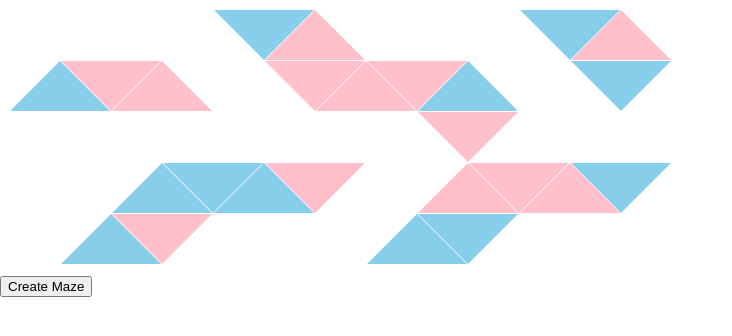
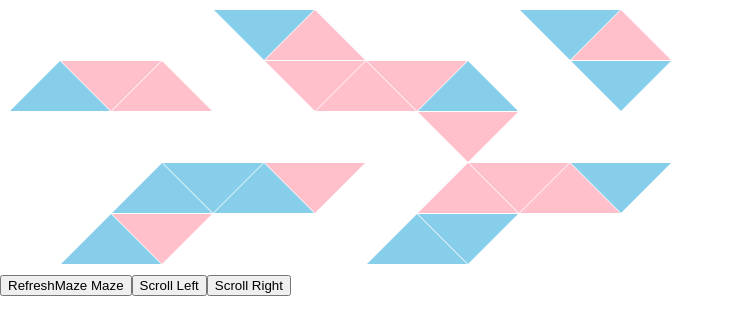
Before and after one commit to lix42/prisma-maze, a React (Create React App) app: page / in a window 1280 px wide. Shown: the top 336 px of the page, without its empty margins (0-732 px from the left). Built offline with nearby package versions, Linux system fonts and the light colour scheme.

Commit message:
scroll left and right

```diff
--- a/src/components/Container/component.tsx
+++ b/src/components/Container/component.tsx
@@ -1,7 +1,7 @@
-import React, { Dispatch } from "react";
+import React, { Dispatch, useState, useCallback } from "react";
 import { cx } from "emotion";
 import { Cell } from "../Cell/component";
-import { canvas } from "./style";
+import { canvas, controlBar } from "./style";
 import { UiCell } from "../../logic/mapDataToUi";
 import {
   DataGridHandledActions,
@@ -13,28 +13,60 @@ interface ContainerProps {
   readonly dispatch: Dispatch<DataGridHandledActions>;
 }
 export const Container: React.FC<ContainerProps> = ({ grid, dispatch }) => {
+  const [offsite, setOffsite] = useState(0);
+  const dataGridHeight = Math.ceil(grid.length / 2);
+  const uiGridWidth = grid[0].length;
   const height = grid.length * 51;
   const width = grid[0].length * 51 + 50;
+
+  const refreshMaze = useCallback(
+    () =>
+      dispatch(createDataGridConstructMazeAction(0, 0, dataGridHeight - 1, 0)),
+    [dispatch, dataGridHeight]
+  );
+
+  const scrollLeft = useCallback(() => {
+    let newOffsite = offsite + 2;
+    if (newOffsite >= uiGridWidth) {
+      newOffsite = 0;
+    }
+    setOffsite(newOffsite);
+  }, [offsite, uiGridWidth]);
+
+  const scrollRight = useCallback(() => {
+    let newOffsite = offsite - 2;
+    if (newOffsite < 0) {
+      newOffsite = uiGridWidth + newOffsite;
+    }
+    setOffsite(newOffsite);
+  }, [offsite, uiGridWidth]);
 
   return (
     <>
       <div className={cx(canvas)} style={{ width, height }}>
         {grid.flatMap((columns, rowIndex) =>
-          columns.map(({ color }, columnIndex) => (
-            <Cell
-              key={`${rowIndex}-${columnIndex}`}
-              rowIndex={rowIndex}
-              columnIndex={columnIndex}
-              color={color}
-            />
-          ))
+          columns.map((_, columnIndex) => {
+            let cellIndex = columnIndex + offsite;
+            if (cellIndex >= uiGridWidth) {
+              cellIndex -= uiGridWidth;
+            }
+            const cell = columns[cellIndex];
+            return (
+              <Cell
+                key={`${rowIndex}-${cellIndex}`}
+                rowIndex={rowIndex}
+                columnIndex={columnIndex}
+                color={cell.color}
+              />
+            );
+          })
         )}
       </div>
-      <button
-        onClick={() => dispatch(createDataGridConstructMazeAction(0, 0, 2, 0))}
-      >
-        Create Maze
-      </button>
+      <div className={cx(controlBar)}>
+        <button onClick={refreshMaze}>RefreshMaze Maze</button>
+        <button onClick={scrollLeft}>Scroll Left</button>
+        <button onClick={scrollRight}>Scroll Right</button>
+      </div>
     </>
   );
 };
--- a/src/components/Container/style.ts
+++ b/src/components/Container/style.ts
@@ -6,3 +6,7 @@ export const canvas = css`
   --cell-width: 100px;
   --cell-color: black;
 `;
+
+export const controlBar = css`
+  display: flex;
+`;
```
